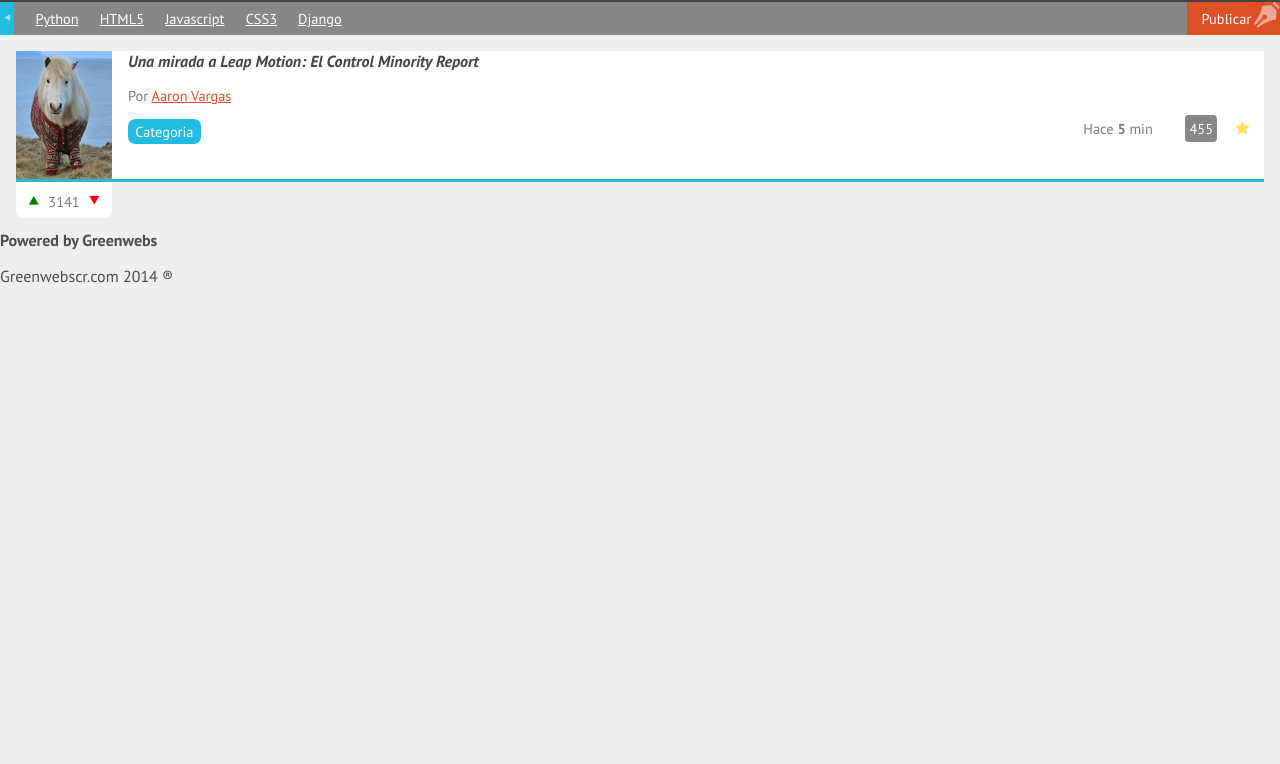
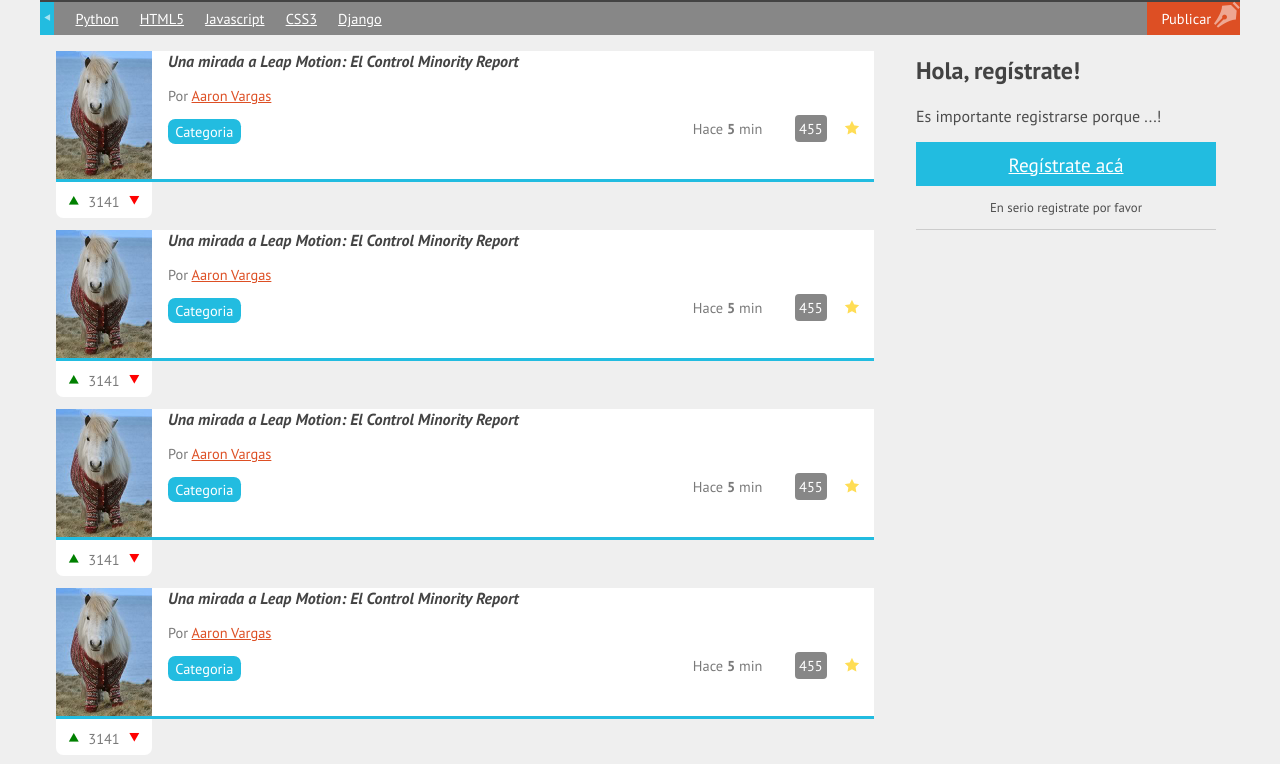
Before and after one commit to 1991strongmt/Puls3-America, a plain HTML site: page index.html in a window 1280 px wide. Shown: the part 98-862 px from the top of the page. Before the commit the page ends 800 px from the top, so only its background shows below. Drawn offline with Linux system fonts and the light colour scheme.

Commit message:
Responsive Design & bienvenida

```diff
--- a/estilos.css
+++ b/estilos.css
@@ -22,6 +22,10 @@ body
 	margin: 0;
 }
 /* -- */
+footer
+{
+
+}
 header
 {
 	background: #434343;
@@ -136,6 +140,10 @@ nav #publicar_nav a
 	padding: 0.5em 1em;
 	text-decoration: none;
 }
+#bienvenida
+{
+	display: none;
+}
 #contenido
 {
 	/*border: 3px solid blue;*/
--- a/index.html
+++ b/index.html
@@ -2,10 +2,16 @@
 <html lang="es">
 <head>
 	<meta charset="utf-8" />
+
+	<meta name="viewport"
+		  content="width=device-width, initial-scale=1, maximim-scale=1" />
+		  <!--/* Codigo para hacer Responsive -->
+
 	<title>Puls3: Comunidad online de genter pro y buena</title>
 	<link rel="stylesheet" href="normalize.css">
 	<link href='http://fonts.googleapis.com/css?family=PT+Sans:400,700,400italic,700italic' rel='stylesheet' type='text/css'/>
 	<link rel="stylesheet" href="estilos.css">
+	<link rel="stylesheet" href="responsive.css">
 	<script src="js/libs/modernizr-latest.js"></script>
 </head>
 <body>
@@ -31,7 +37,101 @@
 			<li id="publicar_nav"><a href="#">Publicar</a></li>
 		</ul>
 	</nav>
+	<aside id="bienvenida">
+		<h2>Hola, regístrate!</h2>
+		<p>Es importante registrarse porque ...!</p>
+		<a id="registro" href="#">Regístrate acá</a>
+		<p id="mensaje_registro">En serio registrate por favor</p>
+	</aside>
 	<section id="contenido">
+		<article class="item">
+			<figure class="imagen_item">
+				<img src="imagen.jpg" />
+			</figure>
+			<h2 class="titulo_item">
+				<a href="#">Una mirada a Leap Motion: El Control Minority Report</a>
+			</h2>
+			<p class="autor_item">
+				Por <a href="#">Aaron Vargas</a>
+			</p>
+			<p class="datos_item">
+				<a class="tag_item" href="#">Categoria</a>
+				<span class="fecha_item">Hace <strong>5</strong> min</span>
+				<a class="comentarios_item" href="#">455</a>
+				<a class="guardar_item" href="#"></a>
+			</p>
+			<p class="votacion">
+				<a class="up" href="#"></a>
+				3141
+				<a class="down" href="#"></a>
+			</p>
+		</article>
+		<article class="item">
+			<figure class="imagen_item">
+				<img src="imagen.jpg" />
+			</figure>
+			<h2 class="titulo_item">
+				<a href="#">Una mirada a Leap Motion: El Control Minority Report</a>
+			</h2>
+			<p class="autor_item">
+				Por <a href="#">Aaron Vargas</a>
+			</p>
+			<p class="datos_item">
+				<a class="tag_item" href="#">Categoria</a>
+				<span class="fecha_item">Hace <strong>5</strong> min</span>
+				<a class="comentarios_item" href="#">455</a>
+				<a class="guardar_item" href="#"></a>
+			</p>
+			<p class="votacion">
+				<a class="up" href="#"></a>
+				3141
+				<a class="down" href="#"></a>
+			</p>
+		</article>
+		<article class="item">
+			<figure class="imagen_item">
+				<img src="imagen.jpg" />
+			</figure>
+			<h2 class="titulo_item">
+				<a href="#">Una mirada a Leap Motion: El Control Minority Report</a>
+			</h2>
+			<p class="autor_item">
+				Por <a href="#">Aaron Vargas</a>
+			</p>
+			<p class="datos_item">
+				<a class="tag_item" href="#">Categoria</a>
+				<span class="fecha_item">Hace <strong>5</strong> min</span>
+				<a class="comentarios_item" href="#">455</a>
+				<a class="guardar_item" href="#"></a>
+			</p>
+			<p class="votacion">
+				<a class="up" href="#"></a>
+				3141
+				<a class="down" href="#"></a>
+			</p>
+		</article>
+		<article class="item">
+			<figure class="imagen_item">
+				<img src="imagen.jpg" />
+			</figure>
+			<h2 class="titulo_item">
+				<a href="#">Una mirada a Leap Motion: El Control Minority Report</a>
+			</h2>
+			<p class="autor_item">
+				Por <a href="#">Aaron Vargas</a>
+			</p>
+			<p class="datos_item">
+				<a class="tag_item" href="#">Categoria</a>
+				<span class="fecha_item">Hace <strong>5</strong> min</span>
+				<a class="comentarios_item" href="#">455</a>
+				<a class="guardar_item" href="#"></a>
+			</p>
+			<p class="votacion">
+				<a class="up" href="#"></a>
+				3141
+				<a class="down" href="#"></a>
+			</p>
+		</article>
 		<article class="item">
 			<figure class="imagen_item">
 				<img src="imagen.jpg" />
--- /dev/null
+++ b/responsive.css
@@ -0,0 +1,45 @@
+@media screen and (min-width: 768px)
+{
+	body
+	{
+		/* border: 3px solid red; Cuando se hace pequeño se pone rojo*/
+		margin: 0 auto;
+		max-width: 1200px;
+	}
+	#bienvenida
+	{
+		display: block;
+		border-bottom: 1px solid #CCC;
+		float: right;
+		margin-right: 2%;
+		width: 25%;
+	}
+	#bienvenida h2
+	{
+		color: #434343;
+	}
+	#bienvenida #mensaje_registro,
+	#bienvenida #registro
+	{
+		text-align: center;
+
+	}
+	#bienvenida #mensaje_registro
+	{
+		font-size: 0.8em;
+	}
+	#bienvenida #registro
+	{
+		background: #22BCE0;
+		color: white;
+		display: block;
+		font-size: 1.2em;
+		padding: 0.5em 0;
+
+	}
+	#contenido .item
+	{
+		width: 70%;
+	}
+
+}
```
